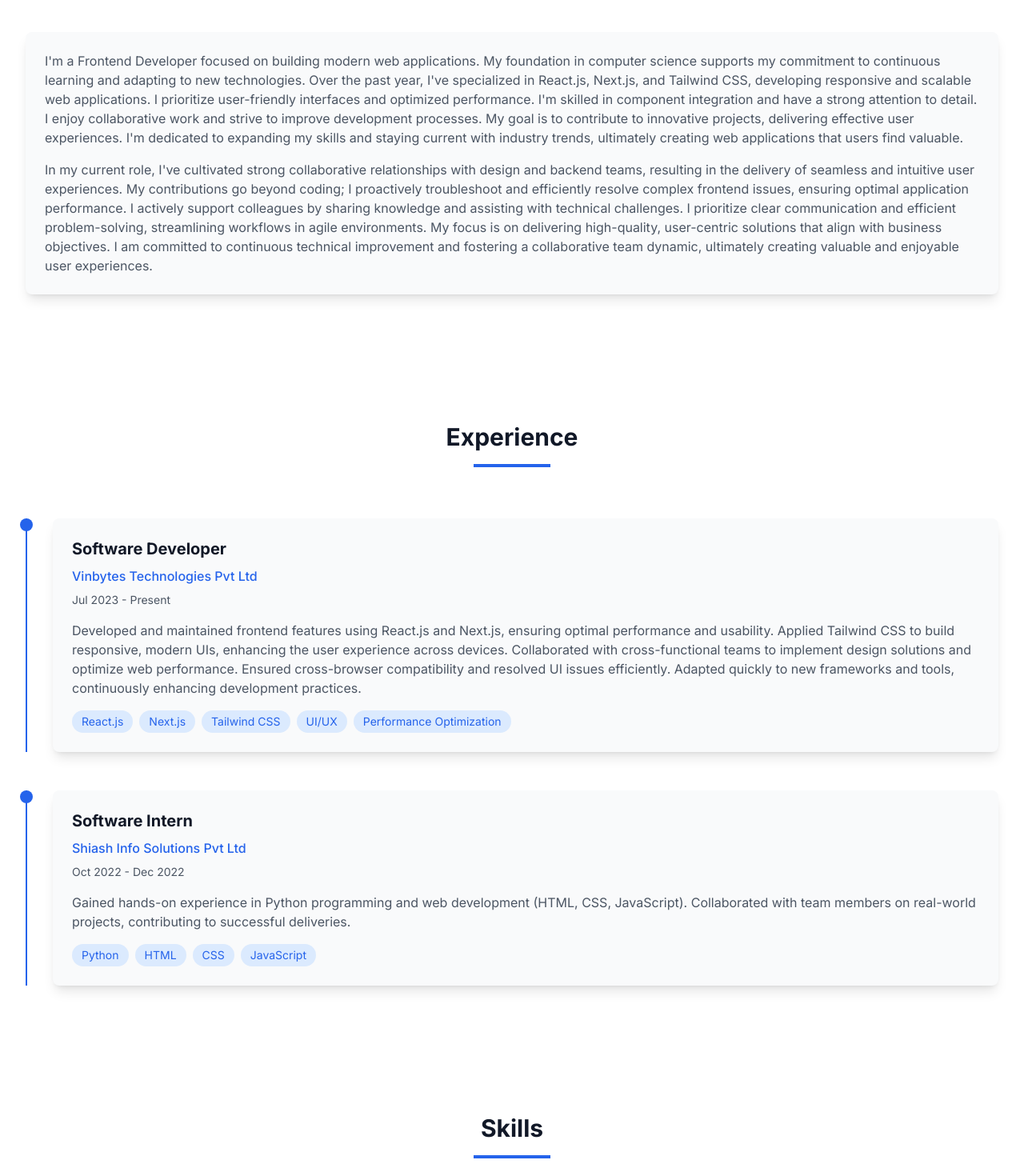
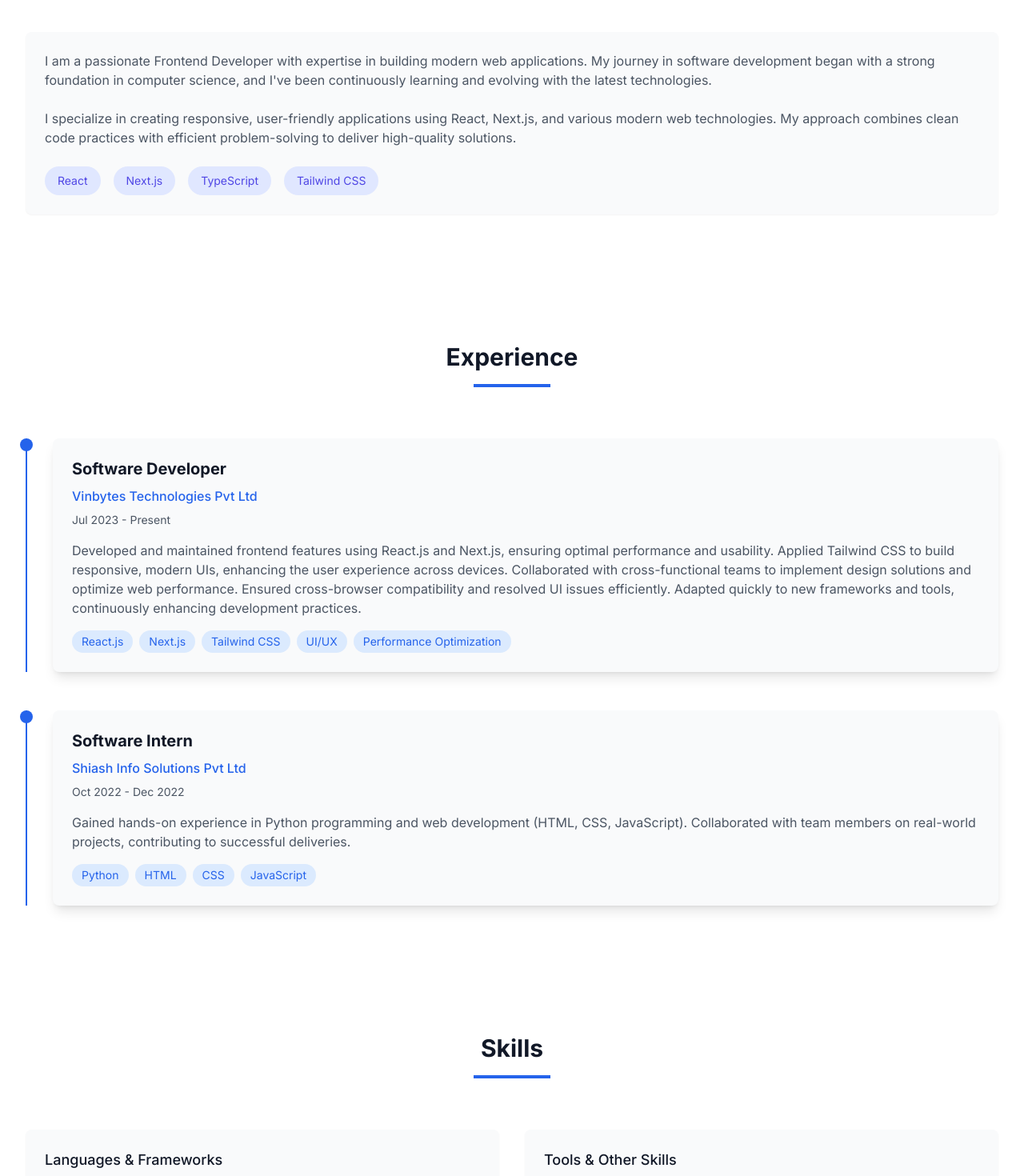
Before and after one commit to Indera12/portfolio, a Next.js app: page / in a window 1280 px wide. Shown: the part 960-2430 px from the top of the page at 80% size. Built offline with nearby package versions, Linux system fonts and the light colour scheme.

Commit message:
Revert "Update LinkedIn logo and improve project descriptions"
This reverts commit 6b64538a77e0e08075d0178d12e190a03fcf62e2.

```diff
--- a/components/About.tsx
+++ b/components/About.tsx
@@ -18,54 +18,39 @@ const About = () => {
           <div className="w-24 h-1 bg-blue-600 dark:bg-blue-400 mx-auto"></div>
         </motion.div>
 
-        <div className="space-y-12">
+        <div className="mt-10">
           <motion.div
             initial={{ opacity: 0, y: 20 }}
             whileInView={{ opacity: 1, y: 0 }}
-            transition={{ duration: 0.5, delay: 0.2 }}
+            transition={{ duration: 0.5, delay: 0.3 }}
             viewport={{ once: true }}
-            className="relative"
+            className="bg-gray-50 dark:bg-gray-800 p-6 rounded-lg shadow-sm"
           >
-            <div className="bg-gray-50 dark:bg-gray-800 p-6 rounded-lg shadow-lg">
-              <div className="space-y-4">
-                <p className="text-gray-600 dark:text-gray-300">
-                  I'm a Frontend Developer focused on building modern web applications.
-                  My foundation in computer science supports my commitment to continuous learning and
-                  adapting to new technologies. Over the past year, I've specialized in React.js, Next.js,
-                  and Tailwind CSS, developing responsive and scalable web applications. I prioritize
-                  user-friendly interfaces and optimized performance. I'm skilled in component integration
-                  and have a strong attention to detail. I enjoy collaborative work and strive to improve
-                  development processes. My goal is to contribute to innovative projects, delivering
-                  effective user experiences. I'm dedicated to expanding my skills and staying current
-                  with industry trends, ultimately creating web applications that users find valuable.
-                </p>
-                <p className="text-gray-600 dark:text-gray-300">
-                In my current role, I've cultivated strong collaborative relationships with design and
-                backend teams, resulting in the delivery of seamless and intuitive user experiences.
-                My contributions go beyond coding; I proactively troubleshoot and efficiently resolve
-                complex frontend issues, ensuring optimal application performance. I actively support
-                colleagues by sharing knowledge and assisting with technical challenges. I prioritize
-                clear communication and efficient problem-solving, streamlining workflows in agile
-                environments. My focus is on delivering high-quality, user-centric solutions that align
-                with business objectives. I am committed to continuous technical improvement and
-                fostering a collaborative team dynamic, ultimately creating valuable and enjoyable user
-                experiences.
-                </p>
-              </div>
-              {/* <div className="flex flex-wrap gap-2 mt-6">
-                <span className="px-3 py-1 bg-blue-100 dark:bg-blue-900/30 text-blue-600 dark:text-blue-400 rounded-full text-sm">
-                  React.js
+            <div className="space-y-6">
+              <p className="text-gray-600 dark:text-gray-300">
+                I am a passionate Frontend Developer with expertise in building modern web applications.
+                My journey in software development began with a strong foundation in computer science,
+                and I've been continuously learning and evolving with the latest technologies.
+              </p>
+              <p className="text-gray-600 dark:text-gray-300">
+                I specialize in creating responsive, user-friendly applications using React, Next.js,
+                and various modern web technologies. My approach combines clean code practices with
+                efficient problem-solving to deliver high-quality solutions.
+              </p>
+              <div className="flex flex-wrap gap-4">
+                <span className="px-4 py-2 bg-indigo-100 dark:bg-indigo-900/30 text-indigo-600 dark:text-indigo-400 rounded-full text-sm">
+                  React
                 </span>
-                <span className="px-3 py-1 bg-blue-100 dark:bg-blue-900/30 text-blue-600 dark:text-blue-400 rounded-full text-sm">
+                <span className="px-4 py-2 bg-indigo-100 dark:bg-indigo-900/30 text-indigo-600 dark:text-indigo-400 rounded-full text-sm">
                   Next.js
                 </span>
-                <span className="px-3 py-1 bg-blue-100 dark:bg-blue-900/30 text-blue-600 dark:text-blue-400 rounded-full text-sm">
+                <span className="px-4 py-2 bg-indigo-100 dark:bg-indigo-900/30 text-indigo-600 dark:text-indigo-400 rounded-full text-sm">
                   TypeScript
                 </span>
-                <span className="px-3 py-1 bg-blue-100 dark:bg-blue-900/30 text-blue-600 dark:text-blue-400 rounded-full text-sm">
+                <span className="px-4 py-2 bg-indigo-100 dark:bg-indigo-900/30 text-indigo-600 dark:text-indigo-400 rounded-full text-sm">
                   Tailwind CSS
                 </span>
-              </div> */}
+              </div>
             </div>
           </motion.div>
         </div>
--- a/components/Contact.tsx
+++ b/components/Contact.tsx
@@ -10,7 +10,9 @@ const socialLinks = [
     icon: (
       <svg className="h-6 w-6" fill="currentColor" viewBox="0 0 24 24">
         <path
-          d="M20.447 20.452h-3.554v-5.569c0-1.328-.027-3.037-1.852-3.037-1.853 0-2.136 1.445-2.136 2.939v5.667H9.351V9h3.414v1.561h.046c.477-.9 1.637-1.85 3.37-1.85 3.601 0 4.267 2.37 4.267 5.455v6.286zM5.337 7.433c-1.144 0-2.063-.926-2.063-2.065 0-1.138.92-2.063 2.063-2.063 1.14 0 2.064.925 2.064 2.063 0 1.139-.925 2.065-2.064 2.065zm1.782 13.019H3.555V9h3.564v11.452zM22.225 0H1.771C.792 0 0 .774 0 1.729v20.542C0 23.227.792 24 1.771 24h20.451C23.2 24 24 23.227 24 22.271V1.729C24 .774 23.2 0 22.222 0h.003z"
+          fillRule="evenodd"
+          d="M19 0h-14c-2.761 0-5 2.239-5 5v14c0 2.761 2.239 5 5 5h14c2.762 0 5-2.239 5-5v-14c0-2.761-2.238-5-5-5zm-11 19h-3v-11h3v11zm-1.5-12.268c-.966 0-1.75-.79-1.75-1.764s.784-1.764 1.75-1.764 1.75.79 1.75 1.764-.783 1.764-1.75 1.764zm13.5 12.268h-3v-5.604c0-.88-.06-1.601-1-1.601-1 0-1.16.781-1.16 1.601v5.604h-3v-11h3v1.765c1.396-2.586 7-2.777 7 2.476v6.759z"
+          clipRule="evenodd"
         />
       </svg>
     )
@@ -226,7 +228,7 @@ const Contact = () => {
                 </div>
                 <div>
                   <h4 className="text-lg font-medium text-gray-900 dark:text-white">Employment Status</h4>
-                  <p className="text-gray-600 dark:text-gray-300">Employed, Actively Seeking New Opportunities</p>
+                  <p className="text-gray-600 dark:text-gray-300">Looking for opportunities in Pune, Ahmedabad, Kolkata</p>
                 </div>
               </div>
             </div>
--- a/components/Footer.tsx
+++ b/components/Footer.tsx
@@ -9,7 +9,9 @@ const socialLinks = [
     icon: (
       <svg className="h-6 w-6" fill="currentColor" viewBox="0 0 24 24">
         <path
-          d="M20.447 20.452h-3.554v-5.569c0-1.328-.027-3.037-1.852-3.037-1.853 0-2.136 1.445-2.136 2.939v5.667H9.351V9h3.414v1.561h.046c.477-.9 1.637-1.85 3.37-1.85 3.601 0 4.267 2.37 4.267 5.455v6.286zM5.337 7.433c-1.144 0-2.063-.926-2.063-2.065 0-1.138.92-2.063 2.063-2.063 1.14 0 2.064.925 2.064 2.063 0 1.139-.925 2.065-2.064 2.065zm1.782 13.019H3.555V9h3.564v11.452zM22.225 0H1.771C.792 0 0 .774 0 1.729v20.542C0 23.227.792 24 1.771 24h20.451C23.2 24 24 23.227 24 22.271V1.729C24 .774 23.2 0 22.222 0h.003z"
+          fillRule="evenodd"
+          d="M19 0h-14c-2.761 0-5 2.239-5 5v14c0 2.761 2.239 5 5 5h14c2.762 0 5-2.239 5-5v-14c0-2.761-2.238-5-5-5zm-11 19h-3v-11h3v11zm-1.5-12.268c-.966 0-1.75-.79-1.75-1.764s.784-1.764 1.75-1.764 1.75.79 1.75 1.764-.783 1.764-1.75 1.764zm13.5 12.268h-3v-5.604c0-.88-.06-1.601-1-1.601-1 0-1.16.781-1.16 1.601v5.604h-3v-11h3v1.765c1.396-2.586 7-2.777 7 2.476v6.759z"
+          clipRule="evenodd"
         />
       </svg>
     )
--- a/components/Projects.tsx
+++ b/components/Projects.tsx
@@ -25,7 +25,7 @@ const projects = [
   },
   {
     title: 'Spotify Clone',
-    description: 'Built a responsive Spotify clone with React.js and Bootstrap, featuring a modern music player interface. Implemented core features including playlist management, music playback controls, and responsive design. Focused on creating an intuitive user experience with smooth transitions and interactive elements.',
+    description: 'Developed a Spotify Clone using React.js and Bootstrap, focusing on the frontend interface. Created an interactive and responsive UI with music browsing features, mimicking the original Spotify design. Applied Bootstrap components for consistent styling and ensured a smooth user experience.',
     image: '/assets/music.png',
     technologies: ['React.js', 'Bootstrap', 'UI/UX', 'Responsive Design']
   }
@@ -58,9 +58,7 @@ const ProjectCard = ({ project, index }: { project: typeof projects[0]; index: n
       </div>
       <div className="p-6">
         <h3 className="text-xl font-bold text-gray-900 dark:text-white mb-3">{project.title}</h3>
-        <div className={`transition-all duration-300 ease-in-out md:${isHovered ? 'opacity-100' : 'opacity-0'} opacity-100`}>
-          <p className="text-gray-600 dark:text-gray-300 text-sm mb-4">{project.description}</p>
-        </div>
+        <p className="text-gray-600 dark:text-gray-300 text-sm mb-4 line-clamp-2">{project.description}</p>
         <div className="flex flex-wrap gap-2">
           {project.technologies.map((tech, techIndex) => (
             <span
--- a/components/Skills.tsx
+++ b/components/Skills.tsx
@@ -34,7 +34,7 @@ const SkillBar = ({ name, level }: { name: string; level: number }) => {
           whileInView={{ width: `${level}%` }}
           transition={{ duration: 1, ease: "easeOut" }}
           viewport={{ once: true }}
-          className="bg-blue-500 dark:bg-blue-400 h-2 rounded-full"
+          className="bg-indigo-500 dark:bg-indigo-400 h-2 rounded-full"
         />
       </div>
     </div>
@@ -56,36 +56,34 @@ const Skills = () => {
           <div className="w-24 h-1 bg-blue-600 dark:bg-blue-400 mx-auto"></div>
         </motion.div>
 
+        <div className="mt-10">
           <div className="grid grid-cols-1 md:grid-cols-2 gap-8">
             <motion.div
               initial={{ opacity: 0, y: 20 }}
               whileInView={{ opacity: 1, y: 0 }}
-            transition={{ duration: 0.5, delay: 0.2 }}
+              transition={{ duration: 0.5, delay: 0.3 }}
               viewport={{ once: true }}
-            className="relative"
+              className="bg-gray-50 dark:bg-gray-800 p-6 rounded-lg shadow-sm"
             >
-            <div className="bg-gray-50 dark:bg-gray-800 p-6 rounded-lg shadow-lg">
-              <h3 className="text-xl font-bold text-gray-900 dark:text-white mb-4">Languages & Frameworks</h3>
+              <h3 className="text-lg font-medium text-gray-900 dark:text-white mb-4">Languages & Frameworks</h3>
               {skills.languages.map((skill, index) => (
                 <SkillBar key={index} name={skill.name} level={skill.level} />
               ))}
-            </div>
             </motion.div>
 
             <motion.div
               initial={{ opacity: 0, y: 20 }}
               whileInView={{ opacity: 1, y: 0 }}
-            transition={{ duration: 0.5, delay: 0.3 }}
+              transition={{ duration: 0.5, delay: 0.4 }}
               viewport={{ once: true }}
-            className="relative"
+              className="bg-gray-50 dark:bg-gray-800 p-6 rounded-lg shadow-sm"
             >
-            <div className="bg-gray-50 dark:bg-gray-800 p-6 rounded-lg shadow-lg">
-              <h3 className="text-xl font-bold text-gray-900 dark:text-white mb-4">Tools & Other Skills</h3>
+              <h3 className="text-lg font-medium text-gray-900 dark:text-white mb-4">Tools & Other Skills</h3>
               {skills.tools.map((skill, index) => (
                 <SkillBar key={index} name={skill.name} level={skill.level} />
               ))}
+            </motion.div>
           </div>
-          </motion.div>
         </div>
       </div>
     </section>
```
Lines whose indentation alone changed are shown as unchanged.
